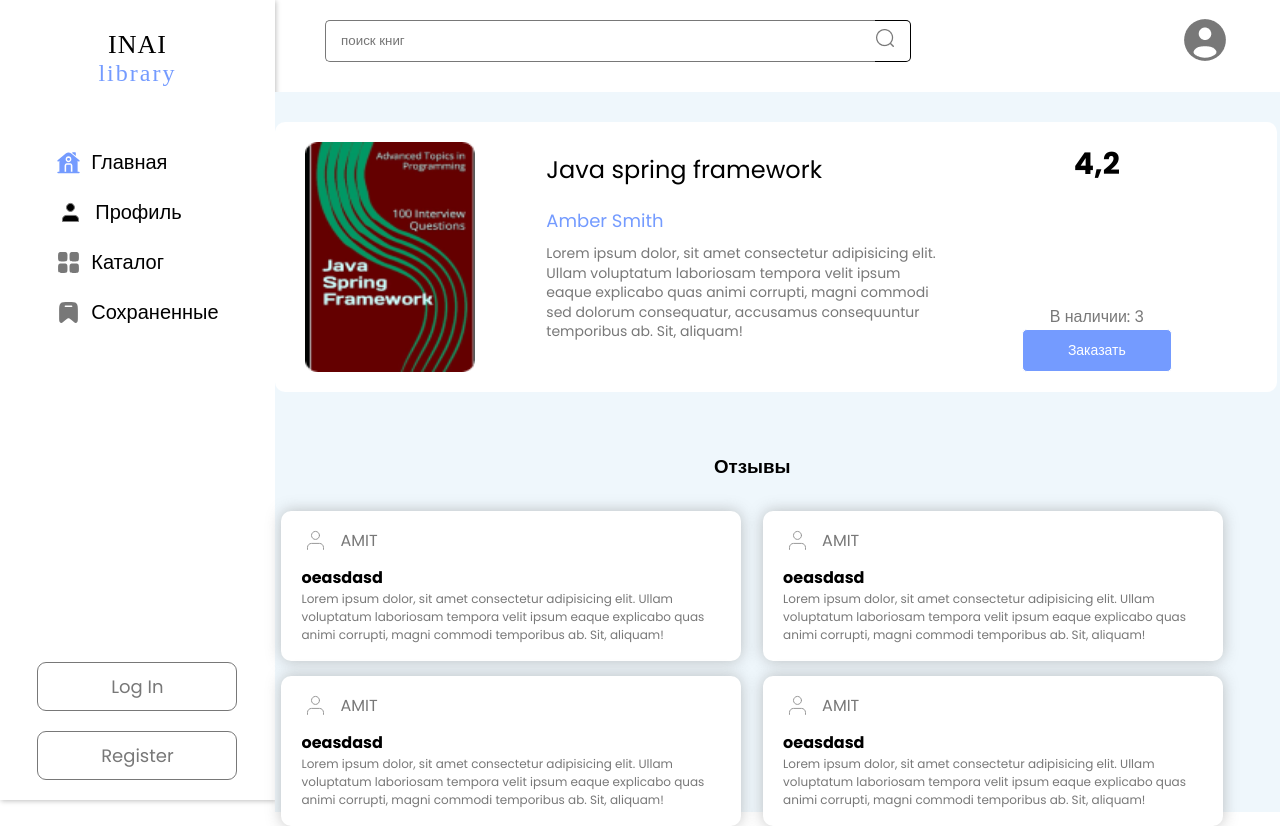
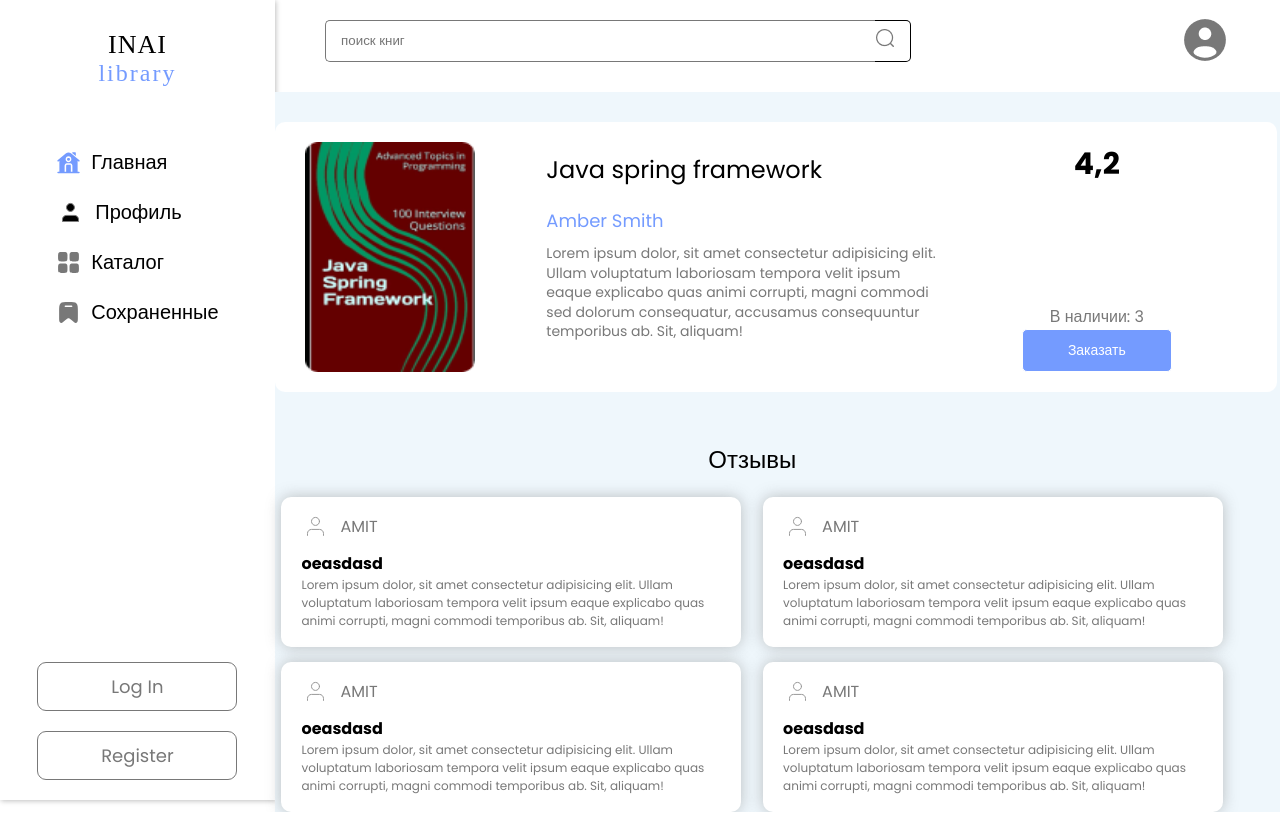
Before and after one commit to EmirlanDogdurbaev/library, a React (Vite) app: page /profile in a window 1280 px wide. Built offline with nearby package versions, Linux system fonts and the light colour scheme; a web font is replaced by a local one.

Commit message:
corected title style

```diff
--- a/src/components/OneBooksPage/OneBooksPage.jsx
+++ b/src/components/OneBooksPage/OneBooksPage.jsx
@@ -6,7 +6,7 @@ const OneBookPage = () => {
     <div className={cl.OneBookPage}>
       <section>
         <Book />
-        <h3>Отзывы</h3>
+        <h3 className={cl.response}>Отзывы</h3>
         <div className={cl.comment_cont}>
           <Comment />
           <Comment />
--- a/src/components/OneBooksPage/OneBooksPage.module.scss
+++ b/src/components/OneBooksPage/OneBooksPage.module.scss
@@ -10,7 +10,14 @@
     flex-direction: column;
     align-items: center;
     height: 100%;
-    gap: 30px;
+    gap: 20px;
+    .response {
+      color: #000;
+      font-size: 24px;
+      font-style: normal;
+      font-weight: 400;
+      line-height: normal;
+    }
     .comment_cont {
       display: flex;
       justify-content: space-evenly;
```
